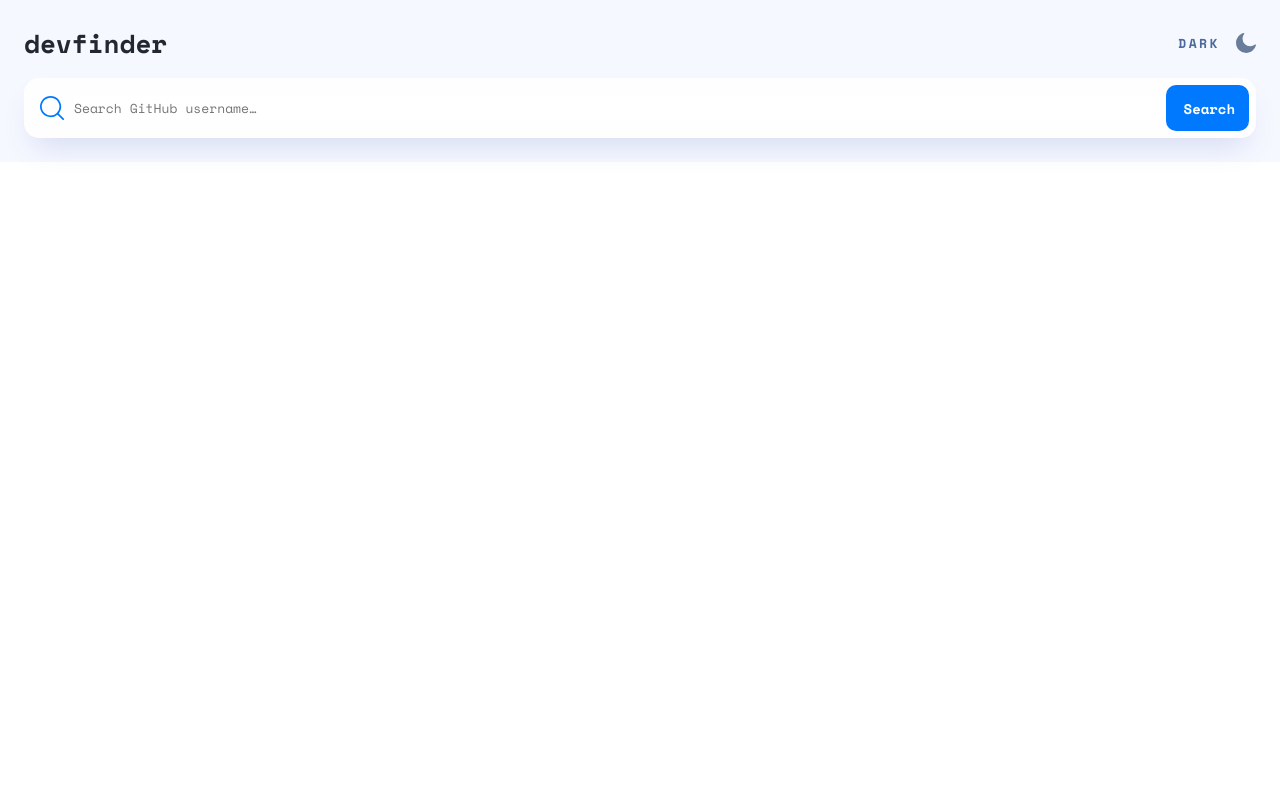
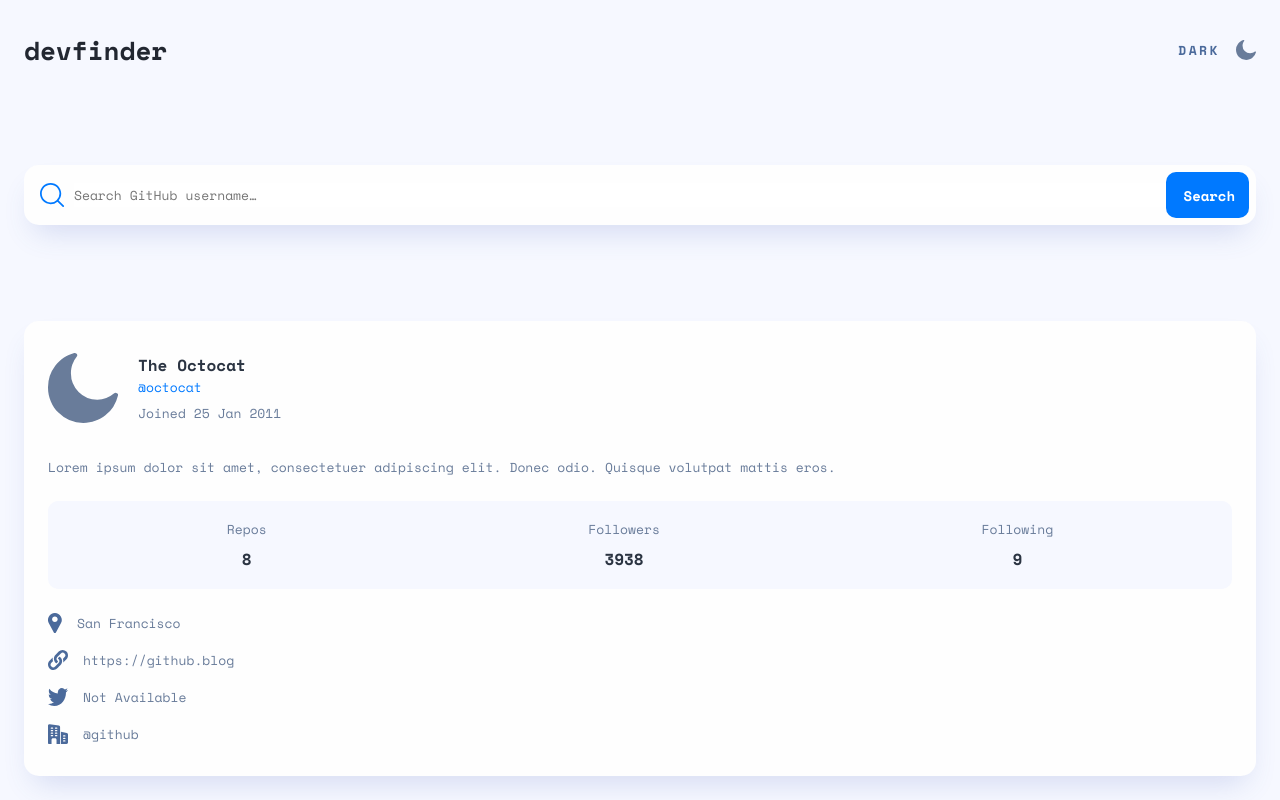
Before and after one commit to mariambuzaladze/Github-user-search-app, a React (Vite) app: page / in a window 1280 px wide. Built offline with nearby package versions, Linux system fonts and the light colour scheme.

Commit message:
add account component

```diff
--- a/src/App.css
+++ b/src/App.css
@@ -1,13 +1,9 @@
-body {
-  min-height: 100vh;
-}
-
 #root {
   display: flex;
   flex-direction: column;
   align-items: center;
-  justify-content: center;
-  gap: 16px;
+  justify-content: space-between;
   padding: 24px;
   background-color: #f6f8ff;
+  min-height: 100vh;
 }
--- a/src/App.jsx
+++ b/src/App.jsx
@@ -1,12 +1,14 @@
 import "./App.css";
 import Header from "./components/Header/Header";
 import Search from "./components/Search/Search";
+import Account from "./components/Account/Account";
 
 function App() {
   return (
     <>
       <Header />
       <Search />
+      <Account />
     </>
   );
 }
--- /dev/null
+++ b/src/components/Account/Account.jsx
@@ -0,0 +1,66 @@
+import "./account.css";
+import Moon from "/images/icon-moon.svg";
+import Location from "/images/icon-location.svg";
+import Website from "/images/icon-website.svg";
+import Twitter from "/images/icon-twitter.svg";
+import Company from "/images/icon-company.svg";
+
+export default function Account() {
+  return (
+    <div className="page">
+      <div className="title">
+        <img className="avatar" src={Moon} alt="" />
+        <div className="user">
+          <div className="names">
+            <p className="name text">The Octocat</p>
+            <p className="userName">@octocat</p>
+          </div>
+
+          <p className="text">Joined 25 Jan 2011</p>
+        </div>
+      </div>
+
+      <p className="text">
+        Lorem ipsum dolor sit amet, consectetuer adipiscing elit. Donec odio.
+        Quisque volutpat mattis eros.
+      </p>
+
+      <div className="container">
+        <div className="content">
+          <p className="text">Repos</p>
+          <p className="text number">8</p>
+        </div>
+        <div className="content">
+          <p className="text">Followers</p>
+          <p className="text number">3938</p>
+        </div>
+        <div className="content">
+          <p className="text">Following</p>
+          <p className="text number">9</p>
+        </div>
+      </div>
+
+      <div className="details">
+        <div className="detail">
+          <img src={Location} alt="Location icon" />
+          <p className="text">San Francisco</p>
+        </div>
+
+        <div className="detail">
+          <img src={Website} alt="Website icon" />
+          <p className="text">https://github.blog</p>
+        </div>
+
+        <div className="detail">
+          <img src={Twitter} alt="Twitter icon" />
+          <p className="text">Not Available</p>
+        </div>
+
+        <div className="detail">
+          <img src={Company} alt="Company icon" />
+          <p className="text">@github</p>
+        </div>
+      </div>
+    </div>
+  );
+}
--- /dev/null
+++ b/src/components/Account/account.css
@@ -0,0 +1,76 @@
+.page {
+  display: flex;
+  flex-direction: column;
+  gap: 24px;
+  width: 100%;
+  padding: 32px 24px;
+  border-radius: 15px;
+  box-shadow: 0 16px 30px -10px rgba(70, 96, 187, 0.2);
+  background-color: #fefefe;
+}
+
+.avatar {
+  width: 70px;
+  height: 70px;
+}
+
+.title {
+  display: flex;
+  gap: 20px;
+  align-items: center;
+  margin-bottom: 10px;
+}
+
+.user {
+  display: flex;
+  flex-direction: column;
+  gap: 6px;
+}
+
+.text {
+  font-size: 13px;
+  color: #697c9a;
+}
+
+.name {
+  font-size: 16px;
+  font-weight: bold;
+  color: #2b3442;
+}
+
+.userName {
+  font-size: 13px;
+  color: #0079ff;
+}
+
+.number {
+  font-size: 16px;
+  font-weight: bold;
+  color: #2b3442;
+}
+
+.container {
+  display: flex;
+  justify-content: space-around;
+  border-radius: 10px;
+  background-color: #f6f8ff;
+  padding: 18px;
+}
+
+.content {
+  display: flex;
+  flex-direction: column;
+  align-items: center;
+  gap: 8px;
+}
+
+.details {
+  display: flex;
+  flex-direction: column;
+  gap: 17px;
+}
+
+.detail {
+  display: flex;
+  gap: 15px;
+}
--- a/src/components/Header/header.css
+++ b/src/components/Header/header.css
@@ -1,7 +1,9 @@
 header {
   display: flex;
   justify-content: space-between;
+  align-items: center;
   width: 100%;
+  margin-top: 7px;
 }
 
 h1 {
```
